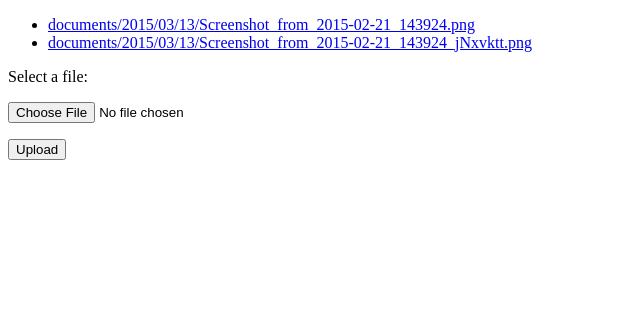
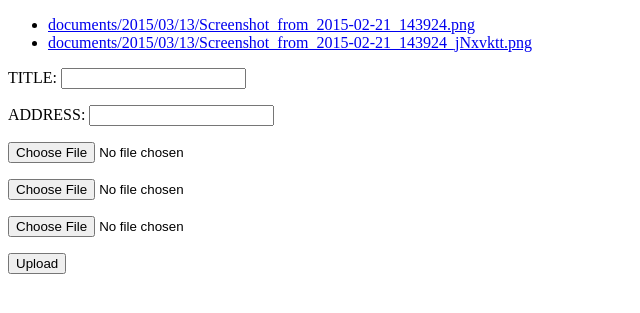
Before and after one commit to tejesh0/Zubio.in, a Django app: page / in a window 1280 px wide. Shown: the top 313 px of the page, without its empty margins (0-640 px from the left). Run offline with Django 3.2, Linux system fonts and the light colour scheme; data comes from the database, SQL or seed files in the repository.

Commit message:
form listing ready, suggest extra form fields

```diff
--- a/zubio/gym/forms.py
+++ b/zubio/gym/forms.py
@@ -1,6 +1,6 @@
 from django import forms
 
 class DocumentForm(forms.Form):
-    docfile = forms.FileField(
-        label='Select a file'
-    )
+    docfile = forms.FileField(label="")
+    title = forms.CharField()
+    address = forms.CharField()
--- a/zubio/gym/models.py
+++ b/zubio/gym/models.py
@@ -2,6 +2,10 @@ from django.db import models
 from django import forms
 
 # Create your models here.
+# (choices=[(x, x) for x in range(1, 32)])
 
 class Document(models.Model):
-    docfile = models.FileField(upload_to='documents/%Y/%m/%d')
+	title = models.CharField(max_length=50, default="please fill")
+	address = models.CharField(max_length=500,default="please fill")
+	# offerings = forms.ChoiceField(choices=[('spa','spa'),('gym','gym')])
+	docfile = models.FileField(upload_to='documents/%Y/%m/%d')
--- a/zubio/gym/templates/list.html
+++ b/zubio/gym/templates/list.html
@@ -22,6 +22,16 @@
 			{% csrf_token %}
 			<p>{{ form.non_field_errors }}</p>
 			<p>{{ form.docfile.label_tag }} {{ form.docfile.help_text }}</p>
+			<p>TITLE: {{form.title}}</p>
+			<p>ADDRESS: {{form.address}}</p>
+			<p>
+				{{ form.docfile.errors }}
+				{{ form.docfile }}
+			</p>
+			<p>
+				{{ form.docfile.errors }}
+				{{ form.docfile }}
+			</p>
 			<p>
 				{{ form.docfile.errors }}
 				{{ form.docfile }}
```
